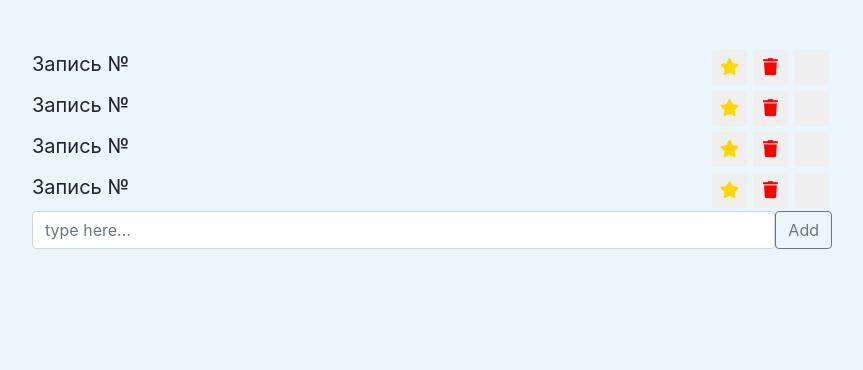
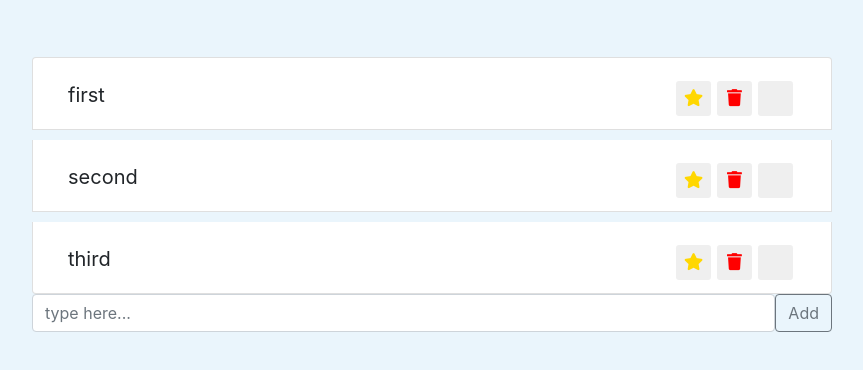
Before and after one commit to aleviel/ToDoReact, a React app in the folder ToDoReactApp/: page / in a window 1280 px wide. Shown: the part 146-516 px from the top of the page, without its empty margins (208-1071 px from the left). Built offline with nearby package versions, Linux system fonts and the light colour scheme.

Commit message:
state props

```diff
--- a/ToDoReactApp/src/components/app-posts-list-item/app-posts-list-item.css
+++ b/ToDoReactApp/src/components/app-posts-list-item/app-posts-list-item.css
@@ -26,7 +26,7 @@
     /* width: 35px;
     height: 35px; */
     text-align: center;
-    line-height: 35px;
+    /* line-height: 35px; */
     font-size: 16px;
     color: red;
     transition: 0.3s all;
@@ -42,7 +42,7 @@
   transition: 0.5s all;
 }
 
-.app-list-item.like .fa-check-circle {
+.app-list-item.done .fa-check-circle {
     opacity: 1;
     transform: translateX(0px);
 }
--- a/ToDoReactApp/src/components/app-posts-list-item/app-posts-list-item.js
+++ b/ToDoReactApp/src/components/app-posts-list-item/app-posts-list-item.js
@@ -1,22 +1,54 @@
-import React from 'react';
+import React, { Component } from 'react';
 
 import './app-posts-list-item.css'
 
-export default function AppPostsListItem() {
+export default class AppPostsListItem extends Component {
+	state = {
+		important: false,
+		done: false
+	}
+
+	onImportant = () => {
+		this.setState(({ important }) => ({
+			important: !important
+		}))
+
+	}
+	onDone = () => {
+		this.setState(({ done }) => ({
+			done: !done
+		}))
+	}
+
+	render() {
+		const { label } = this.props;
+		const { important, done } = this.state;
+
+		let classNames = 'app-list-item d-flex justify-content-between';
+		if (important) {
+			classNames += ' important';
+		}
+		if (done) {
+			classNames += ' done';
+		}
+
 		return (
-		<li className='app-list-item d-flex justify-content-between'>
-			<span className='app-list-item-label'>Запись № </span>
+			<div className={classNames} >
+				<span className='app-list-item-label'>{label}</span>
 				<div className="d-flex justify-content-center align-items-center">
-				<button className='btn-star btn-sm'>
+					<button className='btn-star btn-sm'
+						onClick={this.onImportant}>
 						<i className='fa fa-star'></i>
 					</button>
 					<button className='btn-trash btn-sm'>
 						<i className='fas fa-trash'></i>
 					</button>
-				<button className='btn-done btn-sm'>
+					<button className='btn-done btn-sm'
+						onClick={this.onDone}>
 						<i className="fas fa-check-circle"></i>
 					</button>
 				</div>
-		</li>
+			</div>
 		)
-};
+	}
+}
--- a/ToDoReactApp/src/components/app-posts-list/app-posts-list.js
+++ b/ToDoReactApp/src/components/app-posts-list/app-posts-list.js
@@ -4,13 +4,21 @@ import AppPostsListItem from '../app-posts-list-item';
 
 import './app-posts-list.css'
 
-export default function AppPostsList() {
+export default function AppPostsList({ posts }) {
+
+	const post = posts.map(item => {
+		const { id, ...items } = item;
+		return (
+			<li key={id} className='list-group-item'>
+				<AppPostsListItem
+					{...items} />
+			</li>
+		)
+	})
+
 	return (
 		<ul className='app-list list-group'>
-			<AppPostsListItem />
-			<AppPostsListItem />
-			<AppPostsListItem />
-			<AppPostsListItem />
+			{post}
 		</ul>
 	)
 };
--- a/ToDoReactApp/src/components/app/app.js
+++ b/ToDoReactApp/src/components/app/app.js
@@ -9,6 +9,13 @@ import AppAddForm from '../app-add-form';
 import './app.css';
 
 export default function App() {
+
+	const data = [
+		{ label: 'first', important: false, id: 'qwer' },
+		{ label: 'second', important: true, id: 'rdsf' },
+		{ label: 'third', important: false, id: 'gfsd' }
+	]
+
 	return (
 		<div className='app'>
 			<AppHeader />
@@ -16,7 +23,7 @@ export default function App() {
 				<AppSearch />
 				<AppFilter />
 			</div>
-			<AppPostsList />
+			<AppPostsList posts={data} />
 			<AppAddForm />
 		</div>
 	)
```
Lines whose indentation alone changed are shown as unchanged.
